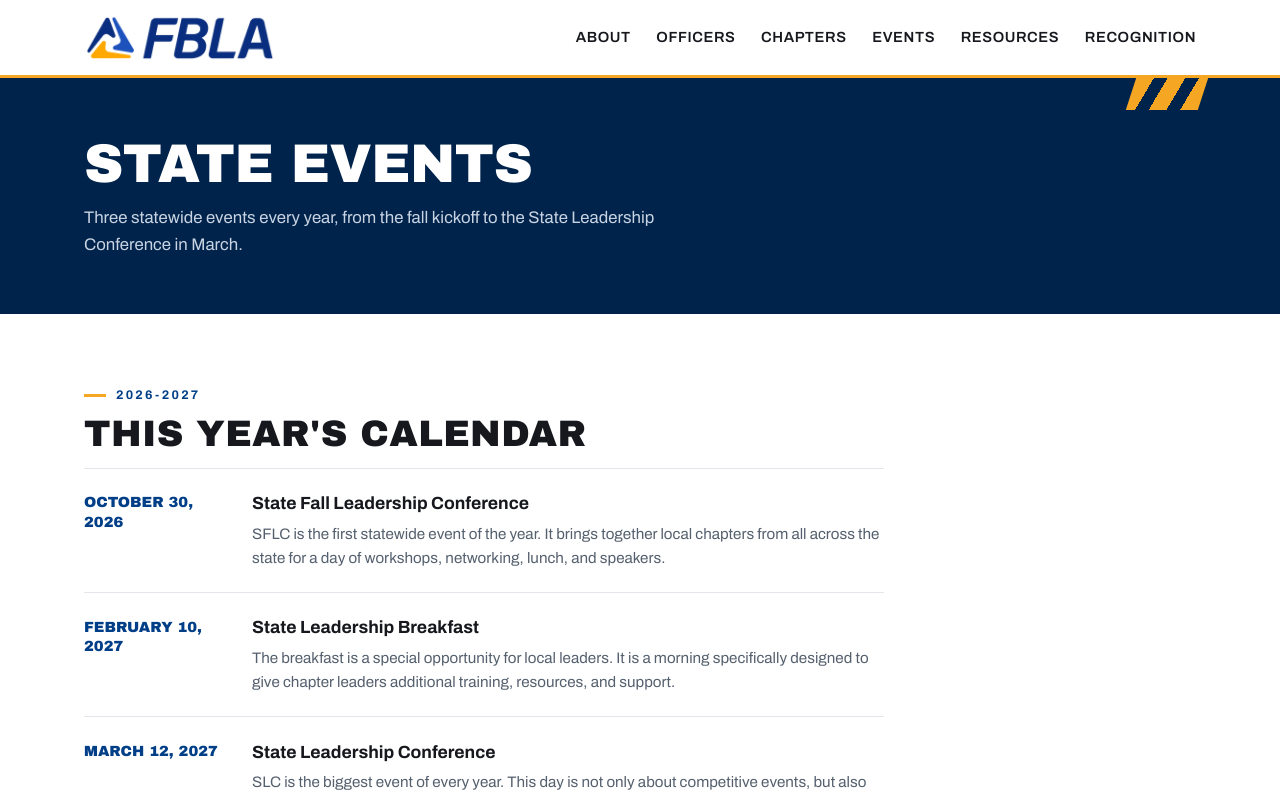
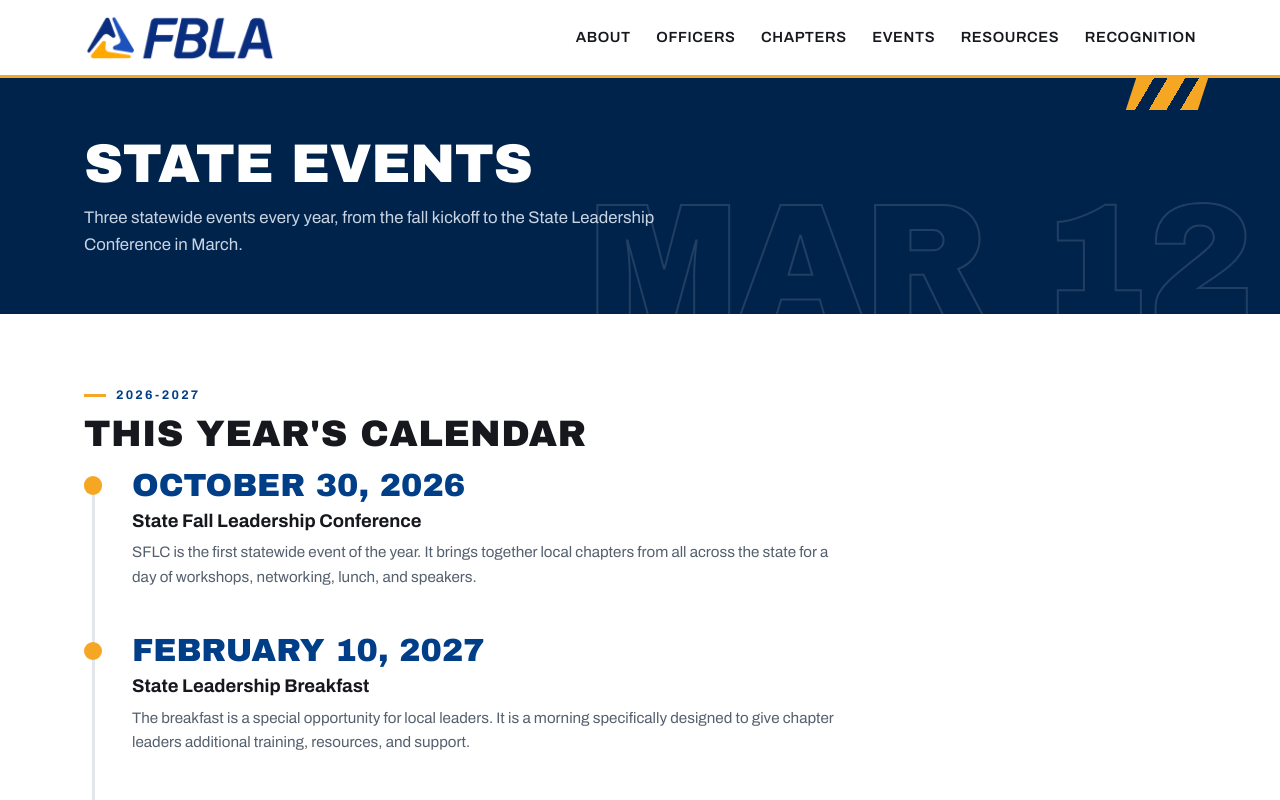
Before and after one commit to RIFBLAWEB/rifbla, a Next.js app: page /events in a window 1280 px wide. Shown: the top 800 px of the page. Built offline with nearby package versions, Linux system fonts and the light colour scheme.

Commit message:
Wow pass: page-head watermarks, officer feature row, events timeline, chapter roster, podium rankings, scroll reveals

```diff
--- a/app/(site)/events/page.tsx
+++ b/app/(site)/events/page.tsx
@@ -8,6 +8,7 @@ export default async function Events() {
   return (
     <>
       <div className="page-head">
+        <span className="head-wm" aria-hidden="true">Mar 12</span>
         <div className="container">
           <h1>State Events</h1>
           <p>
@@ -21,14 +22,12 @@ export default async function Events() {
         <div className="container">
           <span className="kicker">2026-2027</span>
           <h2>This year&apos;s calendar</h2>
-          <ul className="event-list">
+          <ul className="timeline">
             {events.map((event) => (
               <li key={event.title}>
-                <span className="event-date">{event.date}</span>
-                <div>
-                  <p className="event-title">{event.title}</p>
-                  <p className="event-detail">{event.detail}</p>
-                </div>
+                <span className="timeline-date">{event.date}</span>
+                <p className="timeline-title">{event.title}</p>
+                <p className="event-detail">{event.detail}</p>
               </li>
             ))}
           </ul>
--- a/app/(site)/recognition/page.tsx
+++ b/app/(site)/recognition/page.tsx
@@ -7,6 +7,7 @@ export default function Recognition() {
   return (
     <>
       <div className="page-head">
+        <span className="head-wm" aria-hidden="true">No. 1</span>
         <div className="container">
           <h1>Recognition</h1>
           <p>
@@ -60,10 +61,11 @@ export default function Recognition() {
           <h3 style={{ marginTop: "2rem" }}>
             {state.championChapter.recognized.title}
           </h3>
-          <ul className="highlights">
+          <ul className="podium">
             {state.championChapter.recognized.rankings.map((r, i) => (
               <li key={r}>
-                {i + 1}) {r}
+                <span className="place">{i + 1}</span>
+                <span>{r}</span>
               </li>
             ))}
           </ul>
--- a/app/(site)/resources/page.tsx
+++ b/app/(site)/resources/page.tsx
@@ -7,6 +7,7 @@ export default function Resources() {
   return (
     <>
       <div className="page-head">
+        <span className="head-wm" aria-hidden="true">Prep</span>
         <div className="container">
           <h1>Resources</h1>
           <p>
--- a/app/globals.css
+++ b/app/globals.css
@@ -1050,3 +1050,270 @@ a {
     columns: 1;
   }
 }
+
+/* ---------- wow pass: page-head watermarks ---------- */
+
+.head-wm {
+  position: absolute;
+  right: 2%;
+  bottom: -1.75rem;
+  font-family: var(--display);
+  font-size: clamp(5rem, 13vw, 10rem);
+  line-height: 1;
+  color: transparent;
+  -webkit-text-stroke: 2px rgba(255, 255, 255, 0.13);
+  text-transform: uppercase;
+  white-space: nowrap;
+  pointer-events: none;
+  user-select: none;
+}
+
+/* ---------- scroll reveal (CSS-only, progressive) ---------- */
+
+@supports (animation-timeline: view()) {
+  @media (prefers-reduced-motion: no-preference) {
+    .section > .container {
+      animation: rise both;
+      animation-timeline: view();
+      animation-range: entry 0% entry 35%;
+    }
+  }
+}
+
+@keyframes rise {
+  from {
+    opacity: 0;
+    transform: translateY(26px);
+  }
+  to {
+    opacity: 1;
+    transform: none;
+  }
+}
+
+/* ---------- officers: featured row + hover ---------- */
+
+.officer-grid-featured {
+  grid-template-columns: repeat(2, 1fr);
+  margin-bottom: 2.5rem;
+}
+
+.officer-grid-featured .officer-photo {
+  height: 22rem;
+}
+
+.officer-photo {
+  overflow: hidden;
+}
+
+.officer-photo img {
+  transition: transform 0.5s ease;
+}
+
+.officer-card:hover .officer-photo img {
+  transform: scale(1.05);
+}
+
+/* ---------- events: timeline ---------- */
+
+.timeline {
+  list-style: none;
+  margin: 0;
+  padding: 0;
+  max-width: 48rem;
+  position: relative;
+}
+
+.timeline::before {
+  content: "";
+  position: absolute;
+  left: 0.5rem;
+  top: 0.6rem;
+  bottom: 0.6rem;
+  width: 3px;
+  background: var(--line);
+}
+
+.timeline li {
+  position: relative;
+  padding: 0 0 2.75rem 3rem;
+}
+
+.timeline li:last-child {
+  padding-bottom: 0;
+}
+
+.timeline li::before {
+  content: "";
+  position: absolute;
+  left: 0;
+  top: 0.55rem;
+  width: 1.15rem;
+  height: 1.15rem;
+  border-radius: 50%;
+  background: var(--gold);
+  transition: transform 0.2s ease;
+}
+
+.timeline li:hover::before {
+  transform: scale(1.35);
+}
+
+.timeline-date {
+  display: block;
+  font-family: var(--display);
+  font-size: clamp(1.4rem, 3vw, 2rem);
+  text-transform: uppercase;
+  color: var(--blue);
+  line-height: 1.1;
+  margin-bottom: 0.25rem;
+}
+
+.timeline-title {
+  font-weight: 700;
+  font-size: 1.15rem;
+  margin-bottom: 0.25rem;
+}
+
+/* ---------- chapters: roster ---------- */
+
+.roster {
+  list-style: none;
+  margin: 0;
+  padding: 0;
+  counter-reset: ch;
+  max-width: 46rem;
+}
+
+.roster li {
+  counter-increment: ch;
+  display: flex;
+  align-items: baseline;
+  gap: 1.5rem;
+  border-top: 1px solid var(--line);
+  padding: 0.95rem 0;
+  transition: padding-left 0.2s ease;
+}
+
+.roster li:last-child {
+  border-bottom: 1px solid var(--line);
+}
+
+.roster li:hover {
+  padding-left: 0.6rem;
+}
+
+.roster li::before {
+  content: counter(ch, decimal-leading-zero);
+  font-family: var(--display);
+  font-size: 0.95rem;
+  color: var(--gold);
+  min-width: 2.2rem;
+}
+
+.roster-name {
+  font-family: var(--display);
+  text-transform: uppercase;
+  font-size: clamp(1.15rem, 2.4vw, 1.6rem);
+  color: var(--navy);
+  text-decoration: none;
+  line-height: 1.2;
+}
+
+a.roster-name:hover {
+  color: var(--blue);
+  text-decoration: underline;
+  text-decoration-color: var(--gold);
+  text-decoration-thickness: 3px;
+  text-underline-offset: 5px;
+}
+
+/* ---------- recognition: podium ---------- */
+
+.podium {
+  list-style: none;
+  margin: 0;
+  padding: 0;
+  max-width: 44rem;
+}
+
+.podium li {
+  display: flex;
+  align-items: center;
+  gap: 1.75rem;
+  border-top: 1px solid var(--line);
+  padding: 0.9rem 0;
+  font-weight: 600;
+  font-size: 1.05rem;
+}
+
+.podium li:last-child {
+  border-bottom: 1px solid var(--line);
+}
+
+.podium .place {
+  font-family: var(--display);
+  font-size: 2rem;
+  line-height: 1;
+  color: var(--line);
+  min-width: 3.75rem;
+  text-align: right;
+}
+
+.podium li:nth-child(1) .place {
+  color: var(--gold);
+  font-size: 3.1rem;
+}
+
+.podium li:nth-child(2) .place {
+  color: #9aa7b5;
+  font-size: 2.6rem;
+}
+
+.podium li:nth-child(3) .place {
+  color: #c08552;
+  font-size: 2.3rem;
+}
+
+/* ---------- about: division blocks ---------- */
+
+.division-grid {
+  display: grid;
+  grid-template-columns: repeat(4, 1fr);
+  gap: 2rem;
+  margin-top: 2rem;
+}
+
+.division {
+  border-top: 4px solid var(--gold);
+  padding-top: 1rem;
+}
+
+.division h3 {
+  font-family: var(--display);
+  font-weight: 400;
+  text-transform: uppercase;
+  font-size: 0.98rem;
+  margin-bottom: 0.35rem;
+}
+
+.division p {
+  color: var(--gray);
+  font-size: 0.9rem;
+  margin: 0;
+}
+
+@media (max-width: 760px) {
+  .officer-grid-featured {
+    grid-template-columns: 1fr;
+  }
+
+  .division-grid {
+    grid-template-columns: 1fr 1fr;
+    gap: 1.5rem;
+  }
+
+  .head-wm {
+    display: none;
+  }
+}
```
Also changed, not shown: app/(site)/about/page.tsx (+21 -17 lines), app/(site)/chapters/page.tsx (+10 -3 lines), app/(site)/officers/page.tsx (+17 -1 lines).
